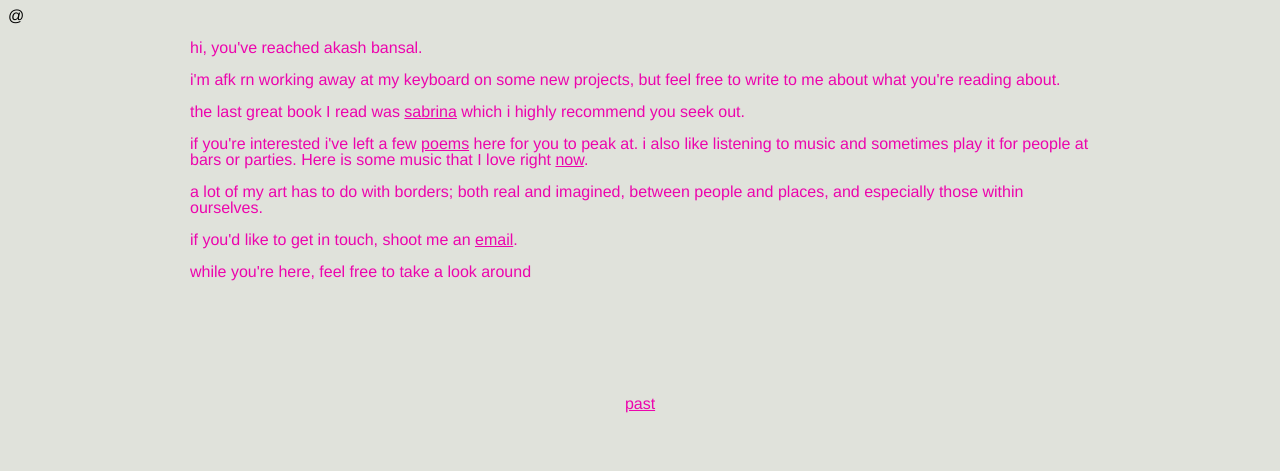
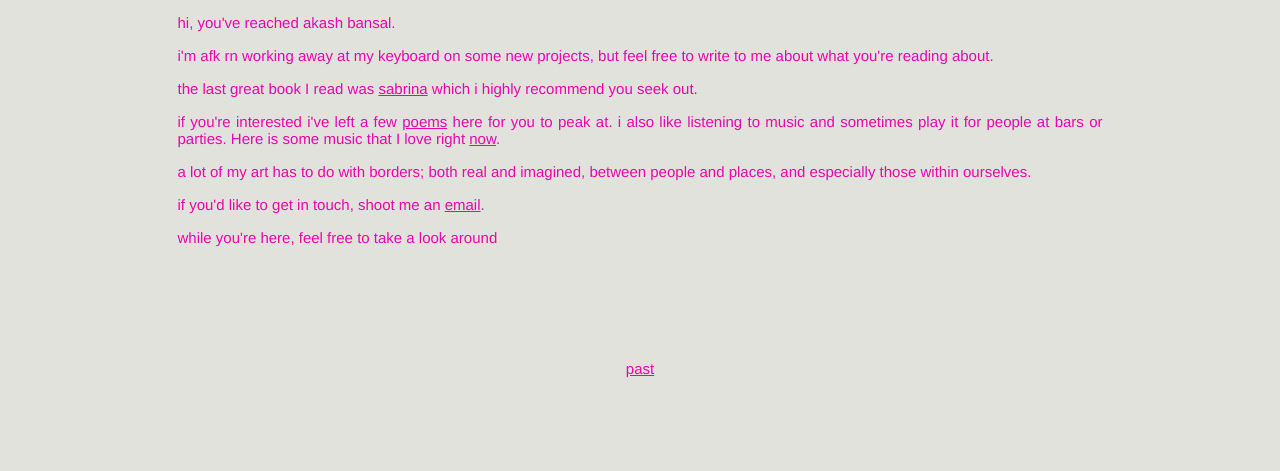
Before and after one commit to paris1919/paris1919.github.io, a plain HTML site: page back3.html in a window 1280 px wide. Drawn offline with Linux system fonts and the light colour scheme.

Commit message:
css font

```diff
--- a/back3.html
+++ b/back3.html
@@ -2,7 +2,7 @@
 <html>
 	<head>
 		<title>1</title>
-		<link rel="stylesheet" type="text/css" href="style.css">@
+		<link rel="stylesheet" type="text/css" href="style.css">
 	</head>
 	<body>
 		<header>
--- a/style.css
+++ b/style.css
@@ -2,9 +2,14 @@ body {
   background-color: #e0e2db;
   /* Set margin to 0 pixels on all sides */
   margin:center;  /* Set font family to be Helvetica or Arial */
+
+  text-align: justify;
+  text-justify: inter-word;
+
   font-family:Helvetica, Arial, sans-serif;
+  font-size: 15px;
   /* Set line height to be 1.5 times larger than default */
-  line-height:1;
+  line-height:1.1;
 }
 
 header {
@@ -14,7 +19,7 @@ header {
 
 main {
   /* Set maximum width to be 800 pixels */
-  max-width: 900px;
+  max-width: 925px;
   /* Set margin to be automatically calculated on all sides */
   margin: auto;
   /* Set padding to be 0 pixels top & bottom, and 20 pixels left & right */
```
Also changed, not shown: index.html (+1 -1 lines).
